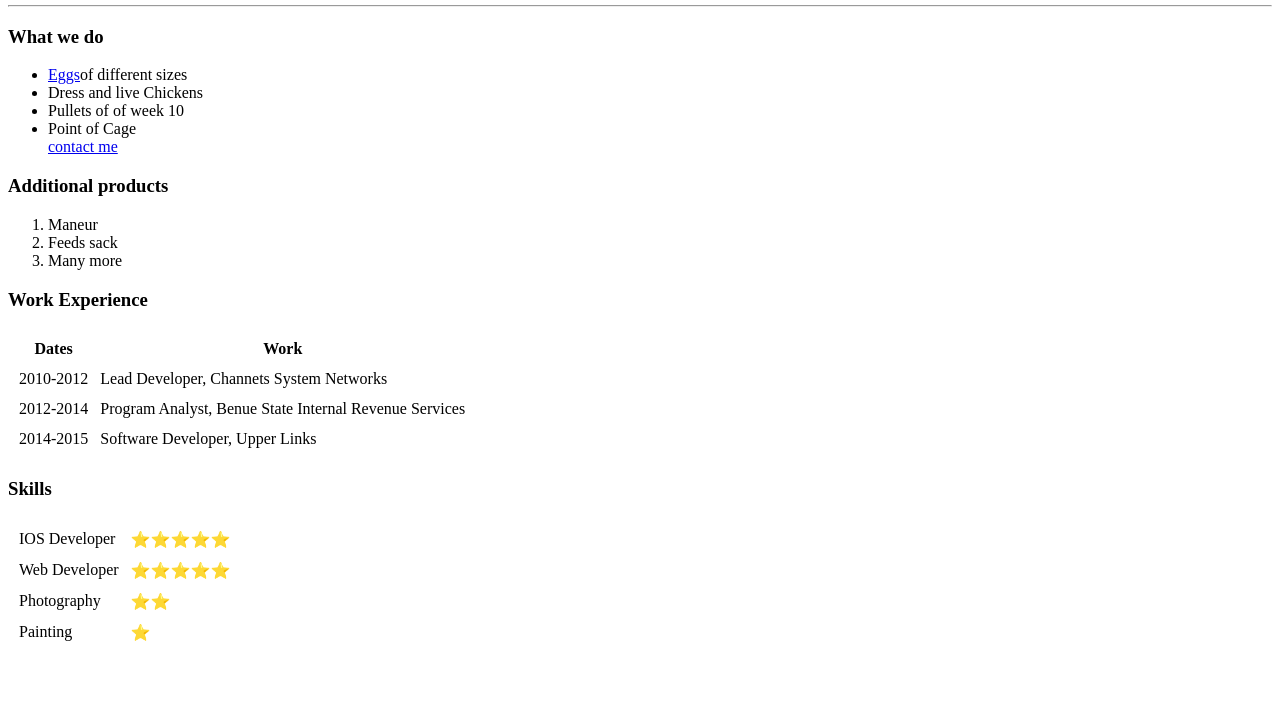
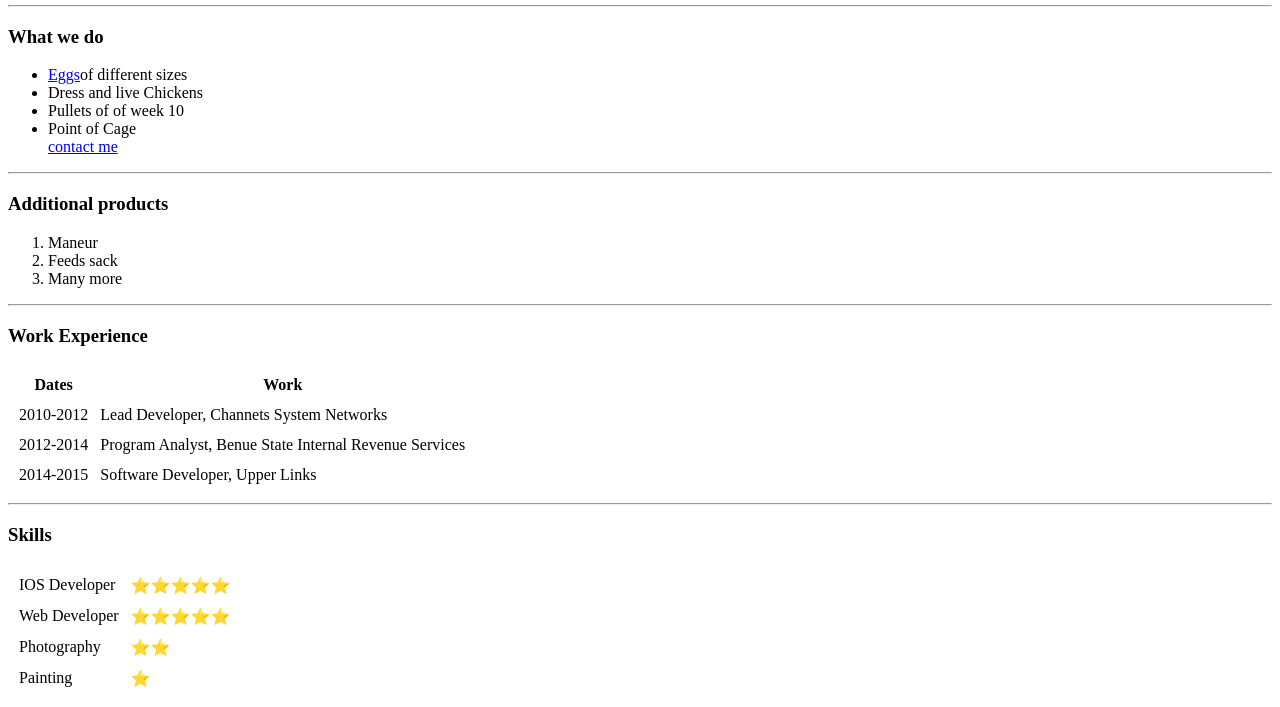
Before and after one commit to obekpady/htmlcv, a plain HTML site: page index.html in a window 1280 px wide. Shown: the part 233-940 px from the top of the page. Before the commit the page ends 894 px from the top, so only its background shows below. Drawn offline with Linux system fonts and the light colour scheme.

Commit message:
Update index.html
Changes at the index.
body style background inline color
horizontal lines added at each sub heading.

```diff
--- a/index.html
+++ b/index.html
@@ -6,7 +6,7 @@
   <title>Yusuf's Personal Site</title>
 </head>
 
-<body>
+<body style=""background-color: blue;>
   <table cellspacing ="20">
     <tr>
       <td><img src="logo.png" alt="logo"></td>
@@ -24,12 +24,14 @@
     <li>Point of Cage</li>
     <a href="contact-me.html">contact me</a>
   </ul>
+  <hr>
   <h3>Additional products</h3>
   <ol>
     <li>Maneur</li>
     <li>Feeds sack</li>
     <li>Many more</li>
   </ol>
+  <hr>
   <h3>Work Experience</h3>
   <table cellspacing="10">
     <thead>
@@ -55,6 +57,7 @@
 
     </tfoot>
   </table>
+  <hr>
   <h3>Skills</h3>
   <table cellspacing="10">
         <tr>
```
